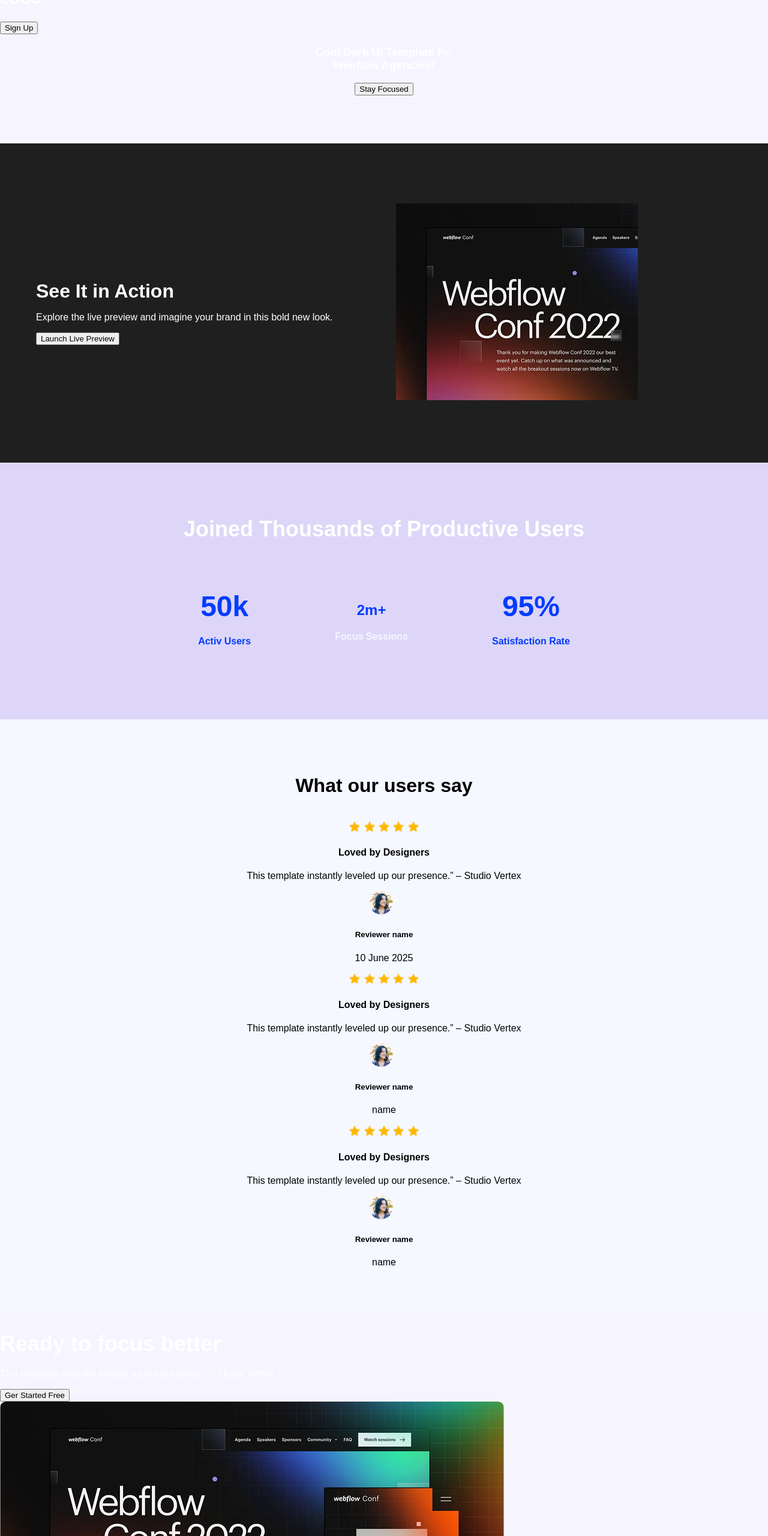
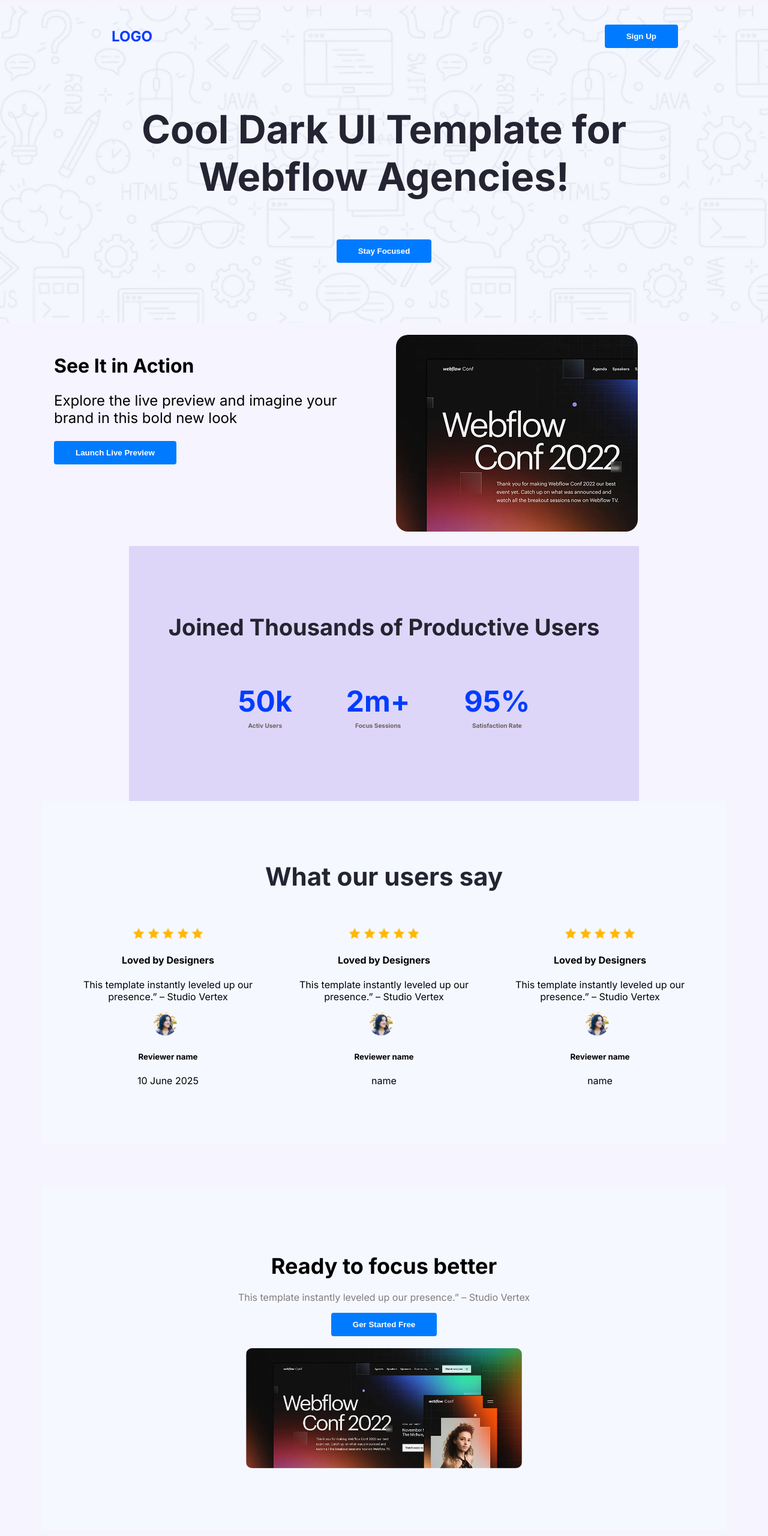
Before and after one commit to ashikahmmed1/my-new-github-websites, a plain HTML site: page index.html in a window 1280 px wide. Shown: the part 40-2600 px from the top of the page at 60% size. Drawn offline with Linux system fonts and the light colour scheme.

Commit message:
fainal revishon for git hub

```diff
--- a/index.html
+++ b/index.html
@@ -3,68 +3,77 @@
 <head>
     <meta charset="UTF-8">
     <meta name="viewport" content="width=device-width, initial-scale=1.0">
-    <title>new web developer </title>
+    <title>my fifst assignment</title>
     <link rel="preconnect" href="https://fonts.googleapis.com">
     <link rel="preconnect" href="https://fonts.gstatic.com" crossorigin>
-    <link href="https://fonts.googleapis.com/css2?family=Inter:ital,opsz,wght@0,14..32,100..900;1,14..32,100..900&display=swap" rel="stylesheet">
+   <link href="https://fonts.googleapis.com/css2?family=Inter:ital,opsz,wght@0,14..32,100..900;1,14..32,100..900&display=swap"
+   rel="stylesheet">
    <link rel="stylesheet" href="styles/portfolio.css">
 </head>
-<body class="rileway-normal">
-    <header class="backgrount-img">
-       <div class="nav-content">
-           <section class=""><h3 class="nav-title inter-style">LOGO<h3></h3></section>
+<body class="inter-open-ai">
+    <header class="header">
+       <nav class="nav-content">
+           <section class="new"> <h3 class="nav-title inter-style">LOGO</h3></SEction>
            <button class="btn-primary">Sign Up</button>
-
+        </nav>
+        <div class="hero-content text-align">
+            <h3 class="content-title">Cool Dark UI Template for
+            <br/> Webflow Agencies!</h3>
+            <button class="btn-primary">Stay Focused</button>
         </div>
-       <div class="hero-content text-align">
-            <h3 class="content-title">Cool Dark UI Template for <br/> Webflow Agencies!</h3>
-            <button class="btn-primary">Stay Focused</button>
+         <div>
+            <img src="" alt="">
          </div>
     </header>
 
+
    <main>
-        <section class="action-section">
+       <section class="">
+           <div class="action-section">
                <div class="action">
                   <h3 class="action-title">See It in Action</h3>
-                <p class="btn-primary">Explore the live preview and imagine your brand in this bold new look.</p>
+                  <p class="bb-primary">Explore the live preview and imagine your
+                  <br>brand in this bold new look</p>
                   <button class="btn-primary">Launch Live Preview</button>
                </div>
                <div class="action">
                   <img class="action-img" src="Assets/wc-mini.png" alt="" />
+
+                </div>
            </div>
        </section>
 
         <section class="user-section">
-            <h2 class="user-title raleway-normal">Joined Thousands of Productive Users</h2>
+            <h2 class="user-title">Joined Thousands of Productive Users</h2>
             <div class="iteam-container">
                 <div class="user-iteam inter-style">
                     <h2 class="iteam-title">50k</h2>
-                    <h4 class="item-descripition">Activ Users</h4>
+                    <h4 class="iteam-descripition">Activ Users</h4>
                 </div>
                 <div class="user-iteam inter-style">
-                    <h2 class="item-descripition">2m+</h2>
-                    <h4 class="iteam-container">Focus Sessions</h4>
+                    <h2 class="iteam-title">2m+</h2>
+                    <h4 class="iteam-descripition">Focus Sessions</h4>
                 </div>
                 <div class="user-iteam inter-style">
                     <h2 class="iteam-title">95%</h2>
-                    <h4 class="item-descripition">Satisfaction Rate</h4>
+                    <h4 class="iteam-descripition">Satisfaction Rate</h4>
                 </div>
             </div>
         </section>
-
+      <!-- what is section start -->
         <section class="git-section">
            <h3 class="git-section-title text-align">What our users say</h3>
-           <div class="git-containare inter-style">
+           <div class="git-containare">
                 <div class="git-iteam">
                     <div class="git-icon">
                        <img src="Assets/icon-star.png" alt="" />
                        <img src="Assets/icon-star.png" alt="" />
                        <img src="Assets/icon-star.png" alt="" />
-                       <img src="Assets/icon-star.png" alt="" />
-                       <img src="Assets/icon-star.png" alt="" />
+                       <img src="Assets/icon-star.png" alt="" />                    <img src="Assets/icon-star.png" alt="" />
                     </div>
                        <h4 class="git-title">Loved by Designers</h4>
-                       <p class="description">This template instantly leveled up our presence.” – Studio Vertex</p>
+                       <p class="description">This template instantly leveled up our
+                        <br>presence.” – Studio Vertex</p>
                     <div class="local-pro">
                             <img class="pro" src="Assets/avatar.png" alt="" />
                         <div class="local-details">
@@ -83,7 +92,8 @@
                      <img src="Assets/icon-star.png" alt="">
                     </div>
                        <h4 class="git-title">Loved by Designers</h4>
-                       <p class="description">This template instantly leveled up our presence.” – Studio Vertex</p>
+                       <p class="description">This template instantly leveled up our
+                        <br> presence.” – Studio Vertex</p>
                     <div class="local-pro">
                         <img class="pro" src="Assets/avatar.png" alt="" />
                         <div class="local-details">
@@ -102,7 +112,8 @@
                      <img src="Assets/icon-star.png" alt="">
                     </div>
                        <h4 class="git-title">Loved by Designers</h4>
-                       <p class="description">This template instantly leveled up our presence.” – Studio Vertex</p>
+                       <p class="description">This template instantly leveled up our
+                        <br>presence.” – Studio Vertex</p>
                     <div class="local-pro">
                             <img class="pro" src="Assets/avatar.png" alt="" />
                         <div class="local-details">
@@ -114,51 +125,49 @@
            </div>
        </section>
 
-       <section class="free-section text-align">
+       <section class="free-section">
             <div class="free-img">
                 <h2 class="free-title">Ready to focus better</h2>
                 <p class="free-primary">This template instantly leveled up our presence.” – Studio Vertex</p>
-                <button class="btn-primary">Ger Started Free</button>
+
+                <div class="canter-vu"><button class="btn-primary">Ger Started Free</button></div>
                <div class="free-img">
                   <img class="free-to-img" src="Assets/wc-big.png" alt="" />
                </div>
            </div>
        </section>
+   </main>
 
-       <section class="nfree-centainar">
-           <div class="nfree-centainar">
+   <footer class="nfree-centainar">
+        <div class="footer-column">
               <h1 class="nfree-title">Let’s Get in Touch</h1></div>
             </div>
-            <section class="nfree-centainar">
-            <div>
+            <div class="free-center">
                 <form action="" class="inter-style">
-                 <label class="label-title">Email:</label>
-                 <input type="email" placeholder="Your Email" />
-                 <label class="label-title">Name:</label>
-                 <input type="text" placeholder="Your Name"/>
-                 <label class="label-title">Massage:</label>
-                 <textarea placeholder="Massage"></textarea>
-                 <input class="btn-primary" type="button"value="got in touch">
+                      <input type="Email" name=""
+                      id="Email" placeholder="example@email.com" >
+                      <input type="Name" name="" id="" placeholder="full name">
+                      <textarea name="Message" id="" cols="30" rows="10"
+                      placeholder="write your message...."></textarea>
+                      <input class="btn-primary" type="button"value="Get in Touch">
                    </form>
-
             </div>
-       </section>
-
-    </main>
-
-
+        </div>
+    </footer>
     <footer class="footer-section">
-       <div>
-          <h1 class="footer-logo- text-align">LOGO</h1>
-          <p class="footer-description text-align">Ready to elevate your online presence? Contact us today to discuss your project and discover how we can bring your vision to life.</p>
+        <nav class="nav-a">
+            <div class="footer-ico">
+                <h1 class="footer-logo">LOGO</h1>
+                <p class="footer-description dark-to">Ready to elevate your online presence? Contact us today to discuss
+                <br> your project and discover how we can bring your vision to life.</p>
             </div>
-       <div>
-         <div class="footer-container">
-         <div class="iteam"><a href="">Home</a></div>
-         <div class="iteam"><a href="">About</a></div>
-         <div class="iteam"><a href="">How it Works</a></div>
-         <div class="iteam"><a href="">Service</a></div>
+            <div class="auto-me">
+                <div class="dark-to"><a href="">Home</a></div>
+                <div class="dark-to"><a href="">About</a></div>
+                <div class="dark-to"><a href="">How it Works</a></div>
+                <div class="dark-to"><a href="">Service</a></div>
             </div>
+        </nav>
     </footer>
 </body>
 </html>
--- a/styles/portfolio.css
+++ b/styles/portfolio.css
@@ -1,3 +1,12 @@
+.inter-open-ai {
+  font-family: "Inter", sans-serif;
+  font-optical-sizing: auto;
+  font-weight: normal;
+  font-size: normal ;
+}
+
+
+
  /* Imopre google class */
 body {
   margin: 0;
@@ -7,40 +16,48 @@ body {
 }
 
 
-
-header.background-ing{
-   background: url('../Assets/Hero-bg.png')
-   height: 100vh
-   display: flex;
-   Flex-direction: column;
-   justify-content: space-between;
-   padding: 40px;
-   color: #0000000;
+/* header style */
+.header{
+   background: url('../Assets/Hero-bg.png');
+   max-width: 1440px 736px;
+   text-align: center;
+   gap: 158px;
 }
+/* nav styles */
 .new{
   color: #003cff;
+
 }
-
-.nev-content {
+/* nav content */
+.nav-content {
  display: flex;
- color: #4E47FF;
+ gap: 158px;
  justify-content: space-between;
-  align-items: center;
+ margin: 50px 150px;
 }
 
 .nav-title{
  font-size: 24px;
+ padding: 12px 36px;
+ font-size: #4E47FF;
 }
 
 
-.btn-ptimary{
-  background-color:  #007bff;
+.btn-primary{
+ background-color: #007bff;
  border: none;
-  color:  #fff;
-  padding: 12px 24px;
+ font-weight: bold;
+ color: #FFFFFF;
+ padding: 12px 36px;
  border-radius: 4px;
-  cursor: pointer;
-  font-family: 'Inter' sans-serif'
+ cursor: #FFFFFF;
+
+}
+
+.content-title {
+  color: #252432;
+  font-weight: bold;
+  font-size: 65px;
 }
 
 .hero-content {
@@ -55,12 +72,19 @@ line-height: 1.2;
 margin-bottom: 20px;
 }
 
+/* main */
+main {
+  max-width: 1140px;
+  margin: 0 auto;
+}
+
+/*action section  */
 .action-section {
  display: flex;
-justify-content: space-around;
-align-items: center;
-padding: 80px 40px;
-background-color: #1f1f1f;
+ justify-content: space-between;
+ color: #252432;
+ max-width: 1140px 306px;
+
 }
 
 .action {
@@ -70,72 +94,91 @@ background-color: #1f1f1f;
 
 .action-title {
 font-size: 32px;
+tab-size: 42px;
 margin-bottom: 10px;
+color: #000000;
 }
+
+.bb-primary {
+  font-size: 24px;
+  color: #000;
+  border-radius: 50%;
+}
+
 .action-description {
 font-size: 18px;
 margin-bottom: 20px;
 }
-.action-ing {
+.action-img {
   max-width: 100%;
-border-radius: 10px;
+  border-radius: 20px;
 }
+
 .user-section {
   text-align: center;
-padding: 60px 40px;
-background-color: #ddd6f8
+  padding: 80px 50px;
+  background-color: #ddd6f8;
+  gap: 50px;
+  max-width: 1140px 342px;
+
+
+  width: 750px; margin: 0 auto;
 }
 
 .user-title {
-font-size: 36px;
-margin-bottom: 40px;
+  color: #252432;
+  font-size: 38px;
 }
 
 .iteam-container {
 display: flex;
 justify-content: center;
-gap: 60px;
+gap: 10px;
 color: #f5f8ff;
 }
 
 .user-iteam {
   padding: 40px;
   border-radius: 10px;
- color:  #003cff;
+  color: #003cff;
 }
+
 
 .iteam-title {
  font-size: 48px;
+ color:  #003cff;
  margin: 0;
 }
 
-.item-description {
-  font-size: 40px;
-  margin: 5px;
+.iteam-descripition {
+  font-size: 10px;
+  color: #6e5f5f;
+  margin: 5px 0 0 0;
+}
+/* git section styale */
+.git-containare {
+  display: flex;
+  gap: 20px;
+
 }
 
 .git-section {
- padding: 60px;
+  padding: 60px 40px;
  background-color:  #f5f8ff;
  color:  #000000;
  text-align: center;
 }
 
 .git-section-title {
-  font-size: 32px;
-  margin-bottom: 40px;
+  color: #252432;
+  font-size: 42px;
+  margin: 40px;
 }
 
-.git-containaer {
-  display: flex;
-  gap: 40px;
-  justify-content: center;
-  flex-wrap: wrap;
-}
 
-.gititeam {
-  border:  #ffffff;
-  padding: 30px;
+.git-iteam {
+  border:  #000000;
+  padding: 20px;
   border-radius: 10px;
   width: 300px;
 }
@@ -147,10 +190,12 @@ color: #f5f8ff;
 .git-titel {
   margin: 20px 0 10px 0;
   font-size: 20px;
+  color: #000;
 }
 
 .description {
   font-size: 16px;
+  color: #000;
 }
 
 .pro {
@@ -159,23 +204,45 @@ color: #f5f8ff;
   margin-right: 10px;
 }
 
+/* free stayle */
+.free-img {
+  margin: 20px 150px;
+}
+
+
+
 .free {
   align-items: center;
   background: #ffffff;
   padding: 80px 40px;
-  color:  #000;
+  color:  #FFFFFF;
   width: 900px;
   margin: auto;
 }
-
-.free-content {
-  flex: 1;
+/* free styale */
+.free-section {
+  display: flex;
+  max-width: 140px 696.77px;
 }
 
 .free-title {
   font-size: 36px;
+  text-align: center;
   margin-bottom: 20px;
+  color: #000000;
 }
+
+.free-primary{
+ color: #817b7b;
+ text-align: center;
+}
+
+.canter-vu {
+  text-align: center;
+
+
+}
+
 
 .free-description {
   font-size: 18px;
@@ -185,36 +252,51 @@ color: #f5f8ff;
 .free-to-img {
   max-width: 100%;
   border-radius: 10px;
+  text-align: center;
 }
 
-.nfree-section {
+.free-section {
   background-color: #f5f8ff;
   padding: 60px 40px;
   text-align: left;
   color: #000;
+  margin-top: 71px;
 }
 
-.nfree-containar form {
+
+/* footer styles */
+footer {
+  padding: 70px 0;
   display: flex;
-  flex-direction: column;
-  gap: 20px;
-  max-width: 40px;
-  margin: 0 auto;
+}
+
+.nfree-title {
+  margin-bottom: 40px;
+  font-size: 32px;
+  color: #000000;
+}
+
+.free-center {
+  text-align: center;
+
 }
 
 .label-title {
-  text-align: left;
   font-size: 16px;
+  color: #000000;
 }
 
 input[type="email"]
 input[type="text"]
 textarea {
-  padding: 12px;
+  height: 64px;
   border: none;
   border-radius: 4px;
   font-family: 'inter',sans-serif;
+  background-color: white;
   }
+
+
 
 .btn-ptimary{
   margin-top: 20px;
@@ -227,26 +309,28 @@ textarea {
 }
 
 .footer-section {
+  display: flex;
   background: #ffffff;
-  padding: 40px;
+  padding: 45px;
   text-align: center;
-  color: #000;
+}
+.footer-ico{
+  text-align: center;
 }
 
 .footer-logo {
-  font-size: 24px;
+  color: #4E47FF;
+  font-size: 100%;
   margin-bottom: 10px;
 }
 
 .footer-deseription {
   font-size: 16px;
   margin-bottom: 20px;
-  color: #000000;
+
 }
 
 .footer-centainer {
-  display: flex;
-  justify-content: center;
   gap: 40px;
   color: #000;
 }
@@ -257,3 +341,23 @@ textarea {
   font-size: 16px;
 
 }
+/* nav styles */
+ nav {
+  align-items: center;
+
+}
+
+nav div a {
+  text-decoration: none;
+
+}
+
+
+.auto-me {
+  display: flex;
+  gap: 24px;
+  text-align: center;
+}
+.dark-to {
+  color: #8987A1;
+}
```
Lines whose indentation alone changed are shown as unchanged.
